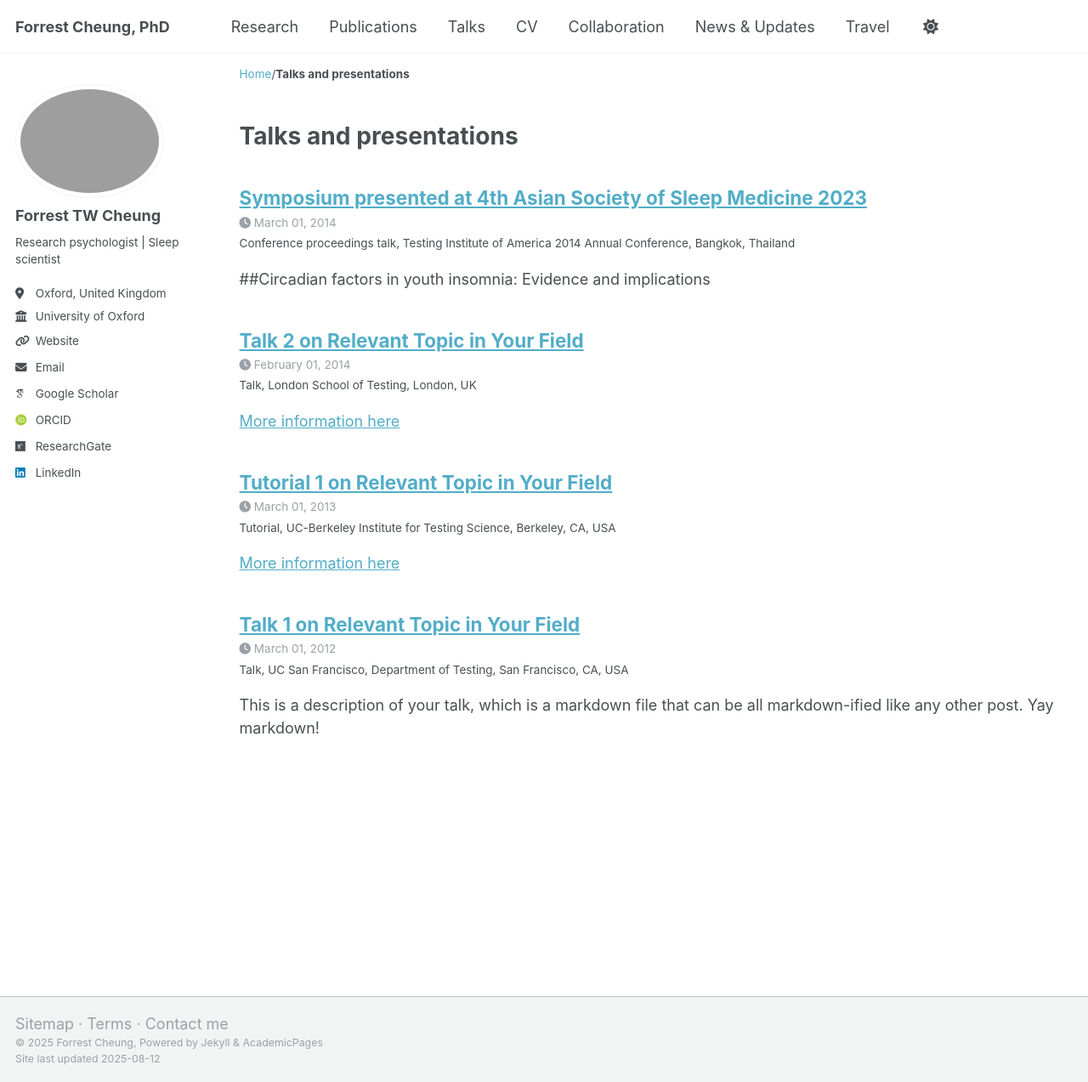
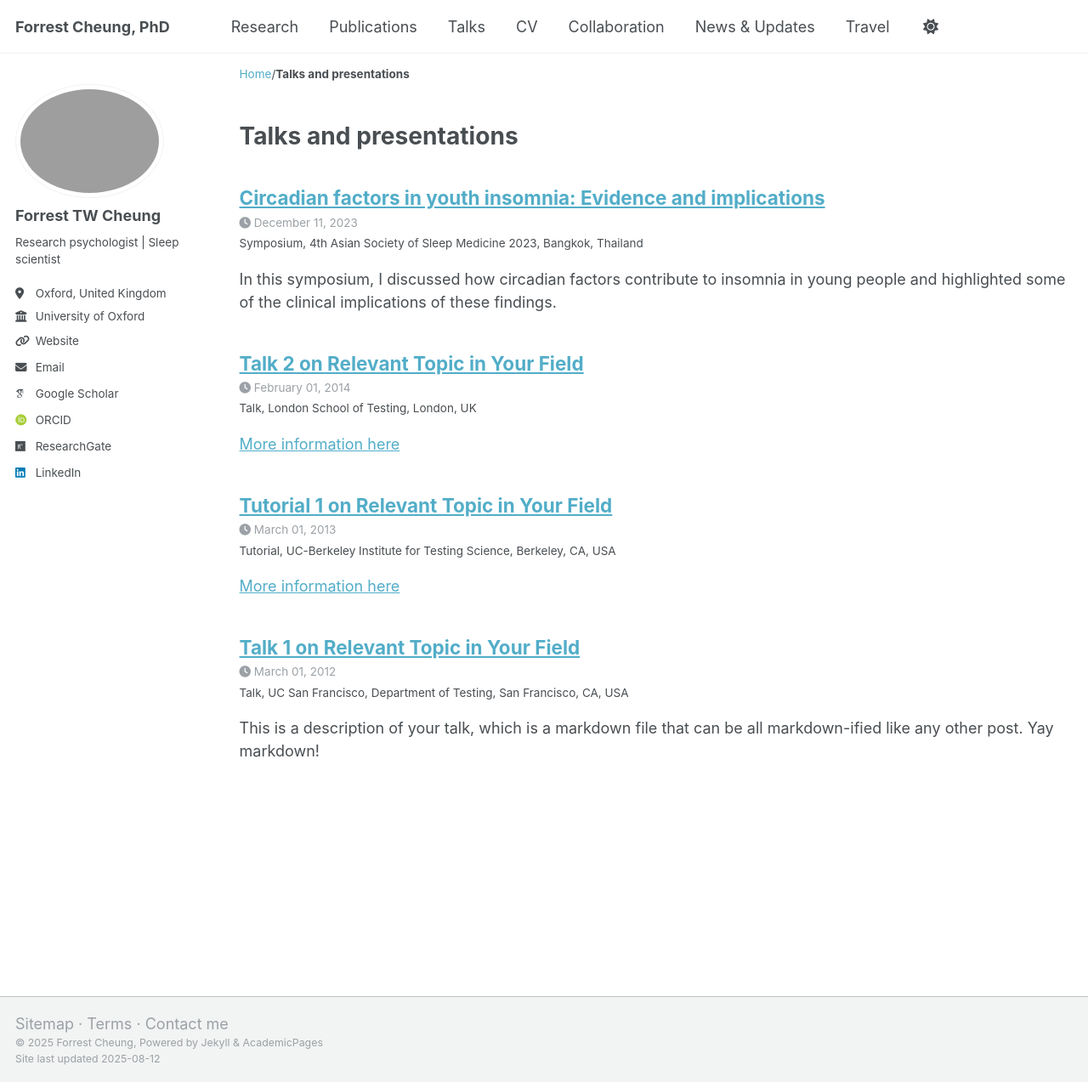
Before and after one commit to forrestcheungtw/forrestcheungtw.github.io, a Jekyll site: the page built from _pages/talks.html, in a window 1280 px wide and 1273 px high. Shown: the whole window at 85% size. Built offline with Jekyll 4.4.1, drawn with Linux system fonts in a browser that asks for light colours; some web fonts are replaced.

Commit message:
Updated 2 files via CloudCannon.

```diff
--- a/_talks/2023-12-11-talk-3.md
+++ b/_talks/2023-12-11-talk-3.md
@@ -1,12 +1,10 @@
 ---
-title: "Symposium presented at 4th Asian Society of Sleep Medicine 2023"
+title: "Circadian factors in youth insomnia: Evidence and implications"
 collection: talks
-type: "Conference proceedings talk"
-permalink: /talks/2014-03-01-talk-3
-venue: "Testing Institute of America 2014 Annual Conference"
-date: 2014-03-01
+type: "Symposium"
+permalink:
+venue: "4th Asian Society of Sleep Medicine 2023"
+date: 2023-12-11
 location: "Bangkok, Thailand"
 ---
-##Circadian factors in youth insomnia: Evidence and implications
-
 In this symposium, I discussed how circadian factors contribute to insomnia in young people and highlighted some of the clinical implications of these findings.
```
